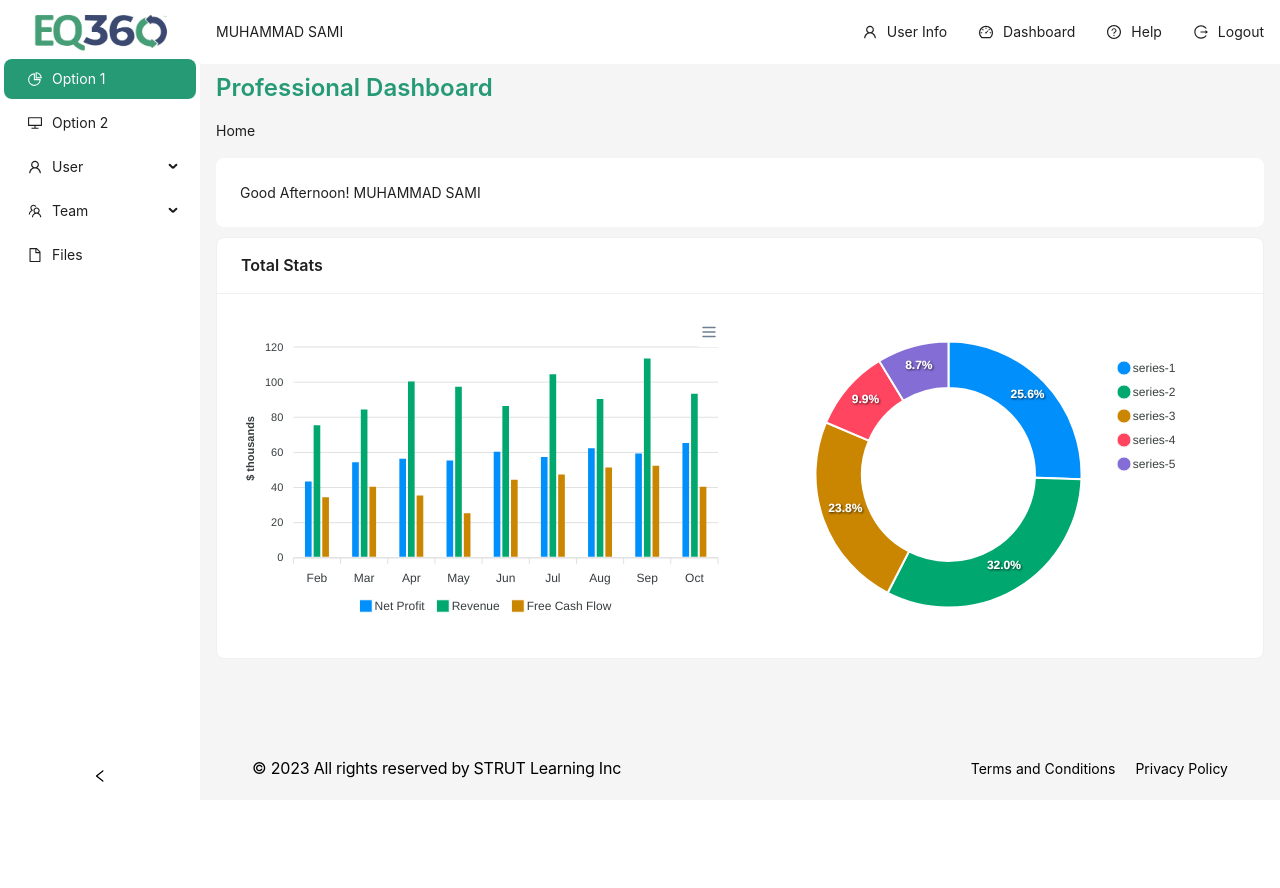
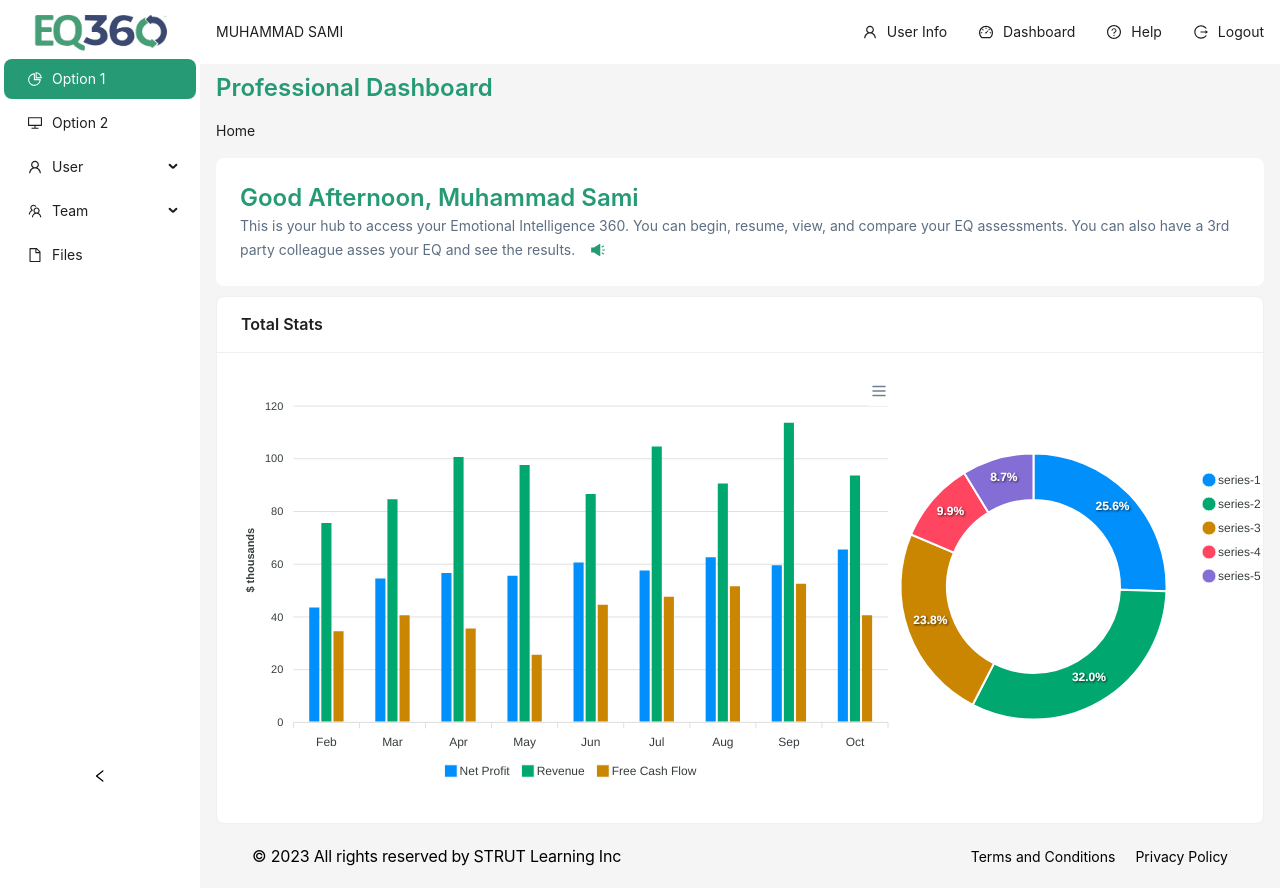
Before and after one commit to MuhammadSami18/EQ360, a React (Vite) app: page /dashboard in a window 1280 px wide. Before the commit the page ends 800 px from the top, so only its background shows below. Built offline with nearby package versions, Linux system fonts and the light colour scheme.

Commit message:
'dashboard'

```diff
--- a/src/Dashboard/DashboardContent.jsx
+++ b/src/Dashboard/DashboardContent.jsx
@@ -1,22 +1,30 @@
 import { Card, Col, Row, theme } from 'antd'
 import ReactApexChart from 'react-apexcharts';
 import { BarChart, DounutChart } from './DashboardData';
+import { SoundFilled } from '@ant-design/icons';
+import useSpeechSynthesis from '../hook/useSpeechSynthesis';
 
 const DashboardContent = () => {
     const { token: { colorBgContainer, borderRadiusLG }, } = theme.useToken();
-
-
+    const text = 'This is your hub to access your Emotional Intelligence 360. You can begin, resume, view, and compare your EQ assessments. You can also have a 3rd party colleague asses your EQ and see the results.'
+    const { speak } = useSpeechSynthesis();
+    const playText=()=>{
+        speak(content)
+    }
     return (
         <>
             <Row style={{ padding: 24, background: colorBgContainer, borderRadius: borderRadiusLG, }} >
-                <div>Good Afternoon! MUHAMMAD SAMI</div>
+                <div className=' text-2xl text-[#259A75] font-semibold'>Good Afternoon, Muhammad Sami</div>
+                <div className='text-[#5e6e82] leading-6'>{text}
+                    <button className='ml-2 px-2 hover:bg-slate-100 text-[#259A75]' onClick={() => speak({ text })}><SoundFilled /></button>
+                </div>
             </Row>
             <Card style={{ marginTop: '10px', background: colorBgContainer, borderRadius: borderRadiusLG, }} title='Total Stats' >
                 <Row gutter={24}>
-                    <Col span={12}>
+                    <Col lg={16} md={12} sm={24} xs={24}>
                         <ReactApexChart options={BarChart.options} series={BarChart.series} type="bar" width={'100%'} />
                     </Col>
-                    <Col span={12} style={{ display: 'flex', justifyContent: 'center', alignItems: 'center' }}>
+                    <Col lg={8} md={12} sm={24} xs={24} style={{ display: 'flex', justifyContent: 'center', alignItems: 'center' }}>
                         <ReactApexChart options={DounutChart.options} series={DounutChart.series} type="donut" width={'400px'} />
                     </Col>
                 </Row>
--- /dev/null
+++ b/src/hook/useSpeechSynthesis.js
@@ -0,0 +1,69 @@
+import { useEffect, useState } from "react";
+
+const useSpeechSynthesis = (props = {}) => {
+    const { onEnd = () => { } } = props;
+    const [voices, setVoices] = useState([]);
+    const [speaking, setSpeaking] = useState(false);
+    const [supported, setSupported] = useState(false);
+
+    const processVoices = (voiceOptions) => {
+        setVoices(voiceOptions);
+    };
+
+    const getVoices = () => {
+        // Firefox seems to have voices upfront and never calls the
+        // voiceschanged event
+        let voiceOptions = window.speechSynthesis.getVoices();
+        if (voiceOptions.length > 0) {
+            processVoices(voiceOptions);
+            return;
+        }
+
+        window.speechSynthesis.onvoiceschanged = (event) => {
+            voiceOptions = event.target.getVoices();
+            processVoices(voiceOptions);
+        };
+    };
+
+    const handleEnd = () => {
+        setSpeaking(false);
+        onEnd();
+    };
+
+    useEffect(() => {
+        if (typeof window !== "undefined" && window.speechSynthesis) {
+            setSupported(true);
+            getVoices();
+        }
+    }, []);
+
+    const speak = (args = {}) => {
+        const { voice = null, text = "", rate = 1, pitch = 1, volume = 1 } = args;
+        if (!supported) return;
+        setSpeaking(true);
+        const utterance = new window.SpeechSynthesisUtterance();
+        utterance.text = text;
+        utterance.voice = voice;
+        utterance.onend = handleEnd;
+        utterance.rate = rate;
+        utterance.pitch = pitch;
+        utterance.volume = volume;
+        window.speechSynthesis.speak(utterance);
+    };
+
+    const cancel = () => {
+        if (!supported) return;
+        setSpeaking(false);
+        window.speechSynthesis.cancel();
+    };
+
+    return {
+        supported,
+        speak,
+        speaking,
+        cancel,
+        voices
+    };
+};
+
+export default useSpeechSynthesis;
```
